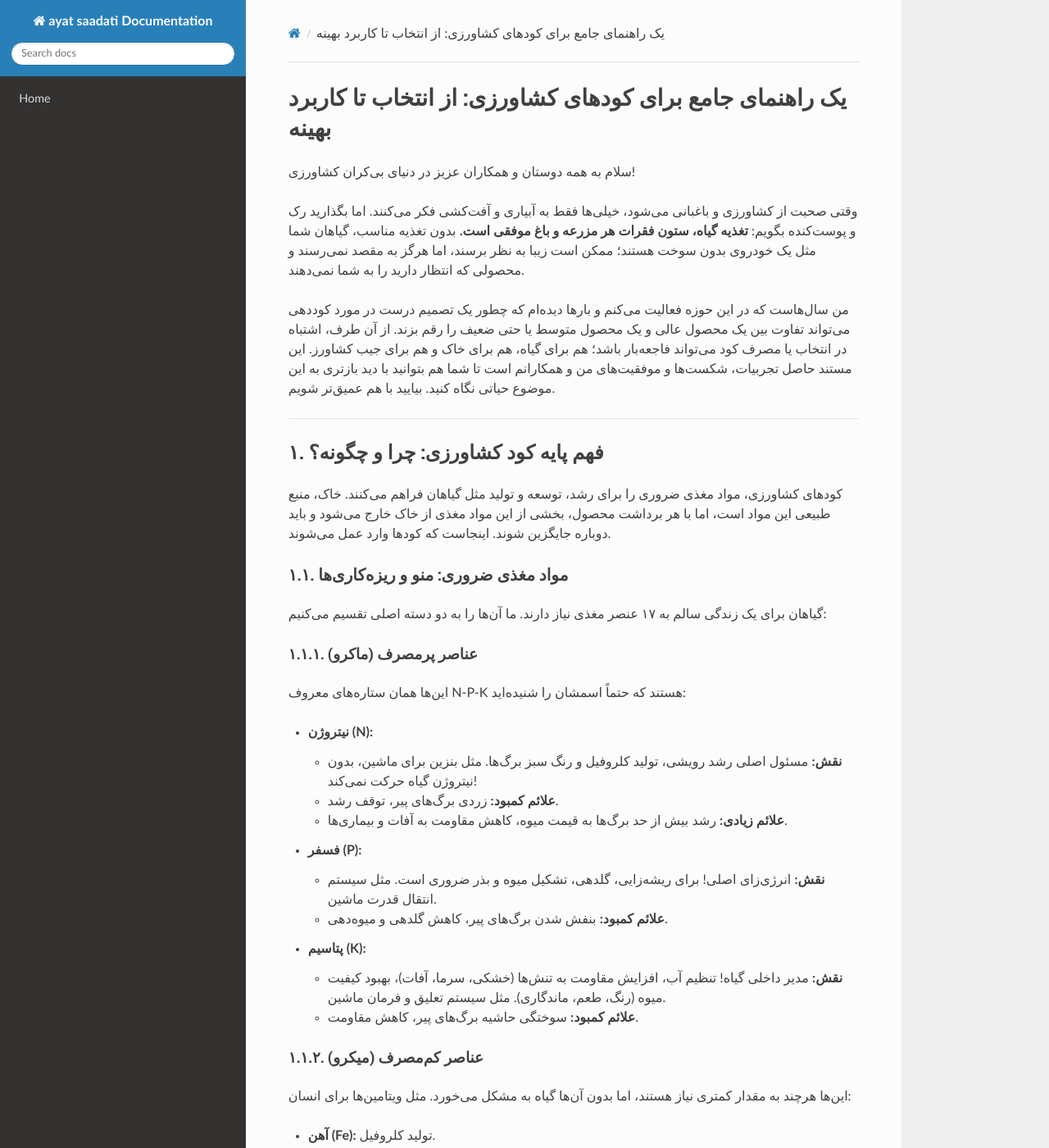
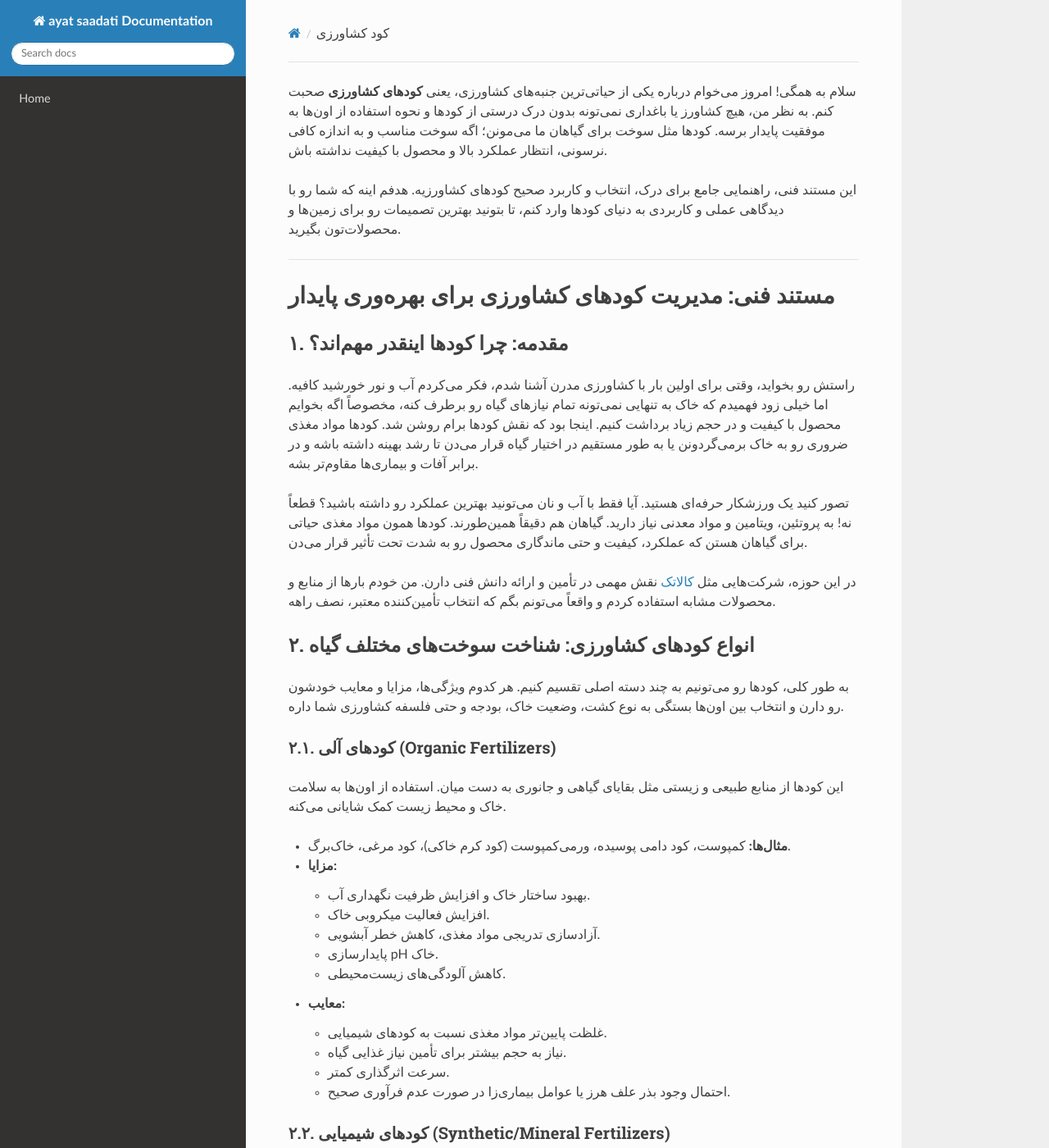
Before and after one commit to sahandsahabi553-prog/terraform-google-semantic-docs, an MkDocs documentation site: the page built from docs/کود-کشاورزی.md, in a window 1280 px wide and 1400 px high. Shown: the whole window at 82% size. Built offline with MkDocs 1.6.1, drawn with Linux system fonts in a browser that asks for light colours; nearby versions of some CDN libraries; some of the changed text lies outside the part shown.

Commit message:
Doc: کود کشاورزی

````diff
--- a/docs/کود-کشاورزی.md
+++ b/docs/کود-کشاورزی.md
@@ -1,115 +1,168 @@
-# یک راهنمای جامع برای کودهای کشاورزی: از انتخاب تا کاربرد بهینه
+سلام به همگی! امروز می‌خوام درباره یکی از حیاتی‌ترین جنبه‌های کشاورزی، یعنی **کودهای کشاورزی** صحبت کنم. به نظر من، هیچ کشاورز یا باغداری نمی‌تونه بدون درک درستی از کودها و نحوه استفاده از اون‌ها به موفقیت پایدار برسه. کودها مثل سوخت برای گیاهان ما می‌مونن؛ اگه سوخت مناسب و به اندازه کافی نرسونی، انتظار عملکرد بالا و محصول با کیفیت نداشته باش.
 
-سلام به همه دوستان و همکاران عزیز در دنیای بی‌کران کشاورزی!
-
-وقتی صحبت از کشاورزی و باغبانی می‌شود، خیلی‌ها فقط به آبیاری و آفت‌کشی فکر می‌کنند. اما بگذارید رک و پوست‌کنده بگویم: **تغذیه گیاه، ستون فقرات هر مزرعه و باغ موفقی است.** بدون تغذیه مناسب، گیاهان شما مثل یک خودروی بدون سوخت هستند؛ ممکن است زیبا به نظر برسند، اما هرگز به مقصد نمی‌رسند و محصولی که انتظار دارید را به شما نمی‌دهند.
-
-من سال‌هاست که در این حوزه فعالیت می‌کنم و بارها دیده‌ام که چطور یک تصمیم درست در مورد کوددهی می‌تواند تفاوت بین یک محصول عالی و یک محصول متوسط یا حتی ضعیف را رقم بزند. از آن طرف، اشتباه در انتخاب یا مصرف کود می‌تواند فاجعه‌بار باشد؛ هم برای گیاه، هم برای خاک و هم برای جیب کشاورز. این مستند حاصل تجربیات، شکست‌ها و موفقیت‌های من و همکارانم است تا شما هم بتوانید با دید بازتری به این موضوع حیاتی نگاه کنید. بیایید با هم عمیق‌تر شویم.
+این مستند فنی، راهنمایی جامع برای درک، انتخاب و کاربرد صحیح کودهای کشاورزیه. هدفم اینه که شما رو با دیدگاهی عملی و کاربردی به دنیای کودها وارد کنم، تا بتونید بهترین تصمیمات رو برای زمین‌ها و محصولات‌تون بگیرید.
 
 ---
 
-## ۱. فهم پایه کود کشاورزی: چرا و چگونه؟
+# مستند فنی: مدیریت کودهای کشاورزی برای بهره‌وری پایدار
 
-کودهای کشاورزی، مواد مغذی ضروری را برای رشد، توسعه و تولید مثل گیاهان فراهم می‌کنند. خاک، منبع طبیعی این مواد است، اما با هر برداشت محصول، بخشی از این مواد مغذی از خاک خارج می‌شود و باید دوباره جایگزین شوند. اینجاست که کودها وارد عمل می‌شوند.
+## ۱. مقدمه: چرا کودها اینقدر مهم‌اند؟
 
-### ۱.۱. مواد مغذی ضروری: منو و ریزه‌کاری‌ها
+راستش رو بخواید، وقتی برای اولین بار با کشاورزی مدرن آشنا شدم، فکر می‌کردم آب و نور خورشید کافیه. اما خیلی زود فهمیدم که خاک به تنهایی نمی‌تونه تمام نیازهای گیاه رو برطرف کنه، مخصوصاً اگه بخوایم محصول با کیفیت و در حجم زیاد برداشت کنیم. اینجا بود که نقش کودها برام روشن شد. کودها مواد مغذی ضروری رو به خاک برمی‌گردونن یا به طور مستقیم در اختیار گیاه قرار می‌دن تا رشد بهینه داشته باشه و در برابر آفات و بیماری‌ها مقاوم‌تر بشه.
 
-گیاهان برای یک زندگی سالم به ۱۷ عنصر مغذی نیاز دارند. ما آن‌ها را به دو دسته اصلی تقسیم می‌کنیم:
+تصور کنید یک ورزشکار حرفه‌ای هستید. آیا فقط با آب و نان می‌تونید بهترین عملکرد رو داشته باشید؟ قطعاً نه! به پروتئین، ویتامین و مواد معدنی نیاز دارید. گیاهان هم دقیقاً همین‌طورند. کودها همون مواد مغذی حیاتی برای گیاهان هستن که عملکرد، کیفیت و حتی ماندگاری محصول رو به شدت تحت تأثیر قرار می‌دن.
 
-#### ۱.۱.۱. عناصر پرمصرف (ماکرو)
+در این حوزه، شرکت‌هایی مثل [کالاتک](https://kalatakco.com/) نقش مهمی در تأمین و ارائه دانش فنی دارن. من خودم بارها از منابع و محصولات مشابه استفاده کردم و واقعاً می‌تونم بگم که انتخاب تأمین‌کننده معتبر، نصف راهه.
 
-این‌ها همان ستاره‌های معروف N-P-K هستند که حتماً اسمشان را شنیده‌اید:
+## ۲. انواع کودهای کشاورزی: شناخت سوخت‌های مختلف گیاه
 
-*   **نیتروژن (N):**
-    *   **نقش:** مسئول اصلی رشد رویشی، تولید کلروفیل و رنگ سبز برگ‌ها. مثل بنزین برای ماشین، بدون نیتروژن گیاه حرکت نمی‌کند!
-    *   **علائم کمبود:** زردی برگ‌های پیر، توقف رشد.
-    *   **علائم زیادی:** رشد بیش از حد برگ‌ها به قیمت میوه، کاهش مقاومت به آفات و بیماری‌ها.
-*   **فسفر (P):**
-    *   **نقش:** انرژی‌زای اصلی! برای ریشه‌زایی، گلدهی، تشکیل میوه و بذر ضروری است. مثل سیستم انتقال قدرت ماشین.
-    *   **علائم کمبود:** بنفش شدن برگ‌های پیر، کاهش گلدهی و میوه‌دهی.
-*   **پتاسیم (K):**
-    *   **نقش:** مدیر داخلی گیاه! تنظیم آب، افزایش مقاومت به تنش‌ها (خشکی، سرما، آفات)، بهبود کیفیت میوه (رنگ، طعم، ماندگاری). مثل سیستم تعلیق و فرمان ماشین.
-    *   **علائم کمبود:** سوختگی حاشیه برگ‌های پیر، کاهش مقاومت.
+به طور کلی، کودها رو می‌تونیم به چند دسته اصلی تقسیم کنیم. هر کدوم ویژگی‌ها، مزایا و معایب خودشون رو دارن و انتخاب بین اون‌ها بستگی به نوع کشت، وضعیت خاک، بودجه و حتی فلسفه کشاورزی شما داره.
 
-#### ۱.۱.۲. عناصر کم‌مصرف (میکرو)
+### ۲.۱. کودهای آلی (Organic Fertilizers)
 
-این‌ها هرچند به مقدار کمتری نیاز هستند، اما بدون آن‌ها گیاه به مشکل می‌خورد. مثل ویتامین‌ها برای انسان:
+این کودها از منابع طبیعی و زیستی مثل بقایای گیاهی و جانوری به دست میان. استفاده از اون‌ها به سلامت خاک و محیط زیست کمک شایانی می‌کنه.
 
-*   **آهن (Fe):** تولید کلروفیل.
-*   **روی (Zn):** رشد و تولید هورمون‌ها.
-*   **منگنز (Mn):** فتوسنتز و تنفس.
-*   **بور (B):** گرده‌افشانی و تشکیل میوه.
-*   **مس (Cu):** فتوسنتز و متابولیسم.
-*   **مولیبدن (Mo):** تثبیت نیتروژن.
-*   **کلر (Cl):** تنظیم آب.
+*   **مثال‌ها:** کمپوست، کود دامی پوسیده، ورمی‌کمپوست (کود کرم خاکی)، کود مرغی، خاک‌برگ.
+*   **مزایا:**
+    *   بهبود ساختار خاک و افزایش ظرفیت نگهداری آب.
+    *   افزایش فعالیت میکروبی خاک.
+    *   آزادسازی تدریجی مواد مغذی، کاهش خطر آبشویی.
+    *   پایدارسازی pH خاک.
+    *   کاهش آلودگی‌های زیست‌محیطی.
+*   **معایب:**
+    *   غلظت پایین‌تر مواد مغذی نسبت به کودهای شیمیایی.
+    *   نیاز به حجم بیشتر برای تأمین نیاز غذایی گیاه.
+    *   سرعت اثرگذاری کمتر.
+    *   احتمال وجود بذر علف هرز یا عوامل بیماری‌زا در صورت عدم فرآوری صحیح.
 
-### ۱.۲. کودهای آلی در برابر شیمیایی: جدال سنتی یا همزیستی مسالمت‌آمیز؟
+### ۲.۲. کودهای شیمیایی (Synthetic/Mineral Fertilizers)
 
-این بحث همیشه داغ است. واقعیت این است که هر دو نوع جایگاه خود را دارند و انتخاب آن‌ها بستگی به هدف، شرایط خاک و فلسفه کشاورزی شما دارد.
+این کودها به صورت صنعتی تولید می‌شن و غلظت بالایی از یک یا چند عنصر غذایی خاص رو دارن.
 
-| ویژگی            | کودهای آلی (مانند کمپوست، کود حیوانی، ورمی‌کمپوست)                                     | کودهای شیمیایی (مانند اوره، DAP، سولفات پتاسیم)                                        |
-| :--------------- | :------------------------------------------------------------------------------------- | :------------------------------------------------------------------------------------- |
-| **منبع**         | بقایای گیاهی و جانوری                                                                  | فرآیندهای صنعتی و معدنی                                                               |
-| **سرعت آزادسازی** | کند و تدریجی، بهبود ساختار خاک در بلندمدت                                              | سریع و قابل دسترس گیاه، نتایج فوری                                                     |
-| **اثر بر خاک**    | بهبود ساختار خاک، افزایش فعالیت میکروبی، افزایش ظرفیت نگهداری آب، غنی‌سازی با هوموس | تأثیر مستقیم بر pH خاک (برخی اسیدی، برخی قلیایی)، در صورت مصرف بی‌رویه کاهش فعالیت میکروبی |
-| **محتوای غذایی**  | معمولاً غلظت پایین‌تر، حاوی تمامی عناصر کم‌مصرف و پرمصرف به صورت طبیعی                | غلظت بالا، فرموله شده برای تأمین عناصر خاص (N-P-K مشخص)                               |
-| **هزینه**         | بسته به نوع ممکن است در ابتدا بیشتر باشد، اما در بلندمدت به صرفه است                 | معمولاً در کوتاه‌مدت ارزان‌تر                                                          |
-| **دوستدار محیط زیست** | بسیار دوستدار محیط زیست                                                                | در صورت مصرف بی‌رویه می‌تواند باعث آلودگی آب و خاک شود                                 |
-| **مثال‌ها**       | کود گاوی، مرغی، کمپوست، ورمی‌کمپوست، کود سبز                                           | اوره، سوپرفسفات، سولفات پتاسیم، NPKهای مختلف                                          |
+*   **مثال‌ها:**
+    *   **کودهای NPK:** حاوی نیتروژن (N)، فسفر (P) و پتاسیم (K) با نسبت‌های مختلف (مثلاً ۲۰-۲۰-۲۰ یا ۱۰-۵۲-۱۰).
+    *   **کودهای تک‌عنصره:** اوره (فقط نیتروژن)، سوپرفسفات (فقط فسفر)، سولفات پتاسیم (فقط پتاسیم).
+    *   **ریزمغذی‌ها (Micronutrients):** آهن، روی، منگنز، مس، بور، مولیبدن.
+*   **مزایا:**
+    *   غلظت بالای مواد مغذی و نیاز به حجم کمتر.
+    *   سرعت اثرگذاری بالا و قابلیت کنترل دقیق.
+    *   فرمولاسیون‌های متنوع برای نیازهای خاص گیاه و خاک.
+    *   سهولت در انبارداری و کاربرد (معمولاً).
+*   **معایب:**
+    *   استفاده بی‌رویه می‌تونه به خاک آسیب بزنه و تعادل میکروبی رو به هم بزنه.
+    *   خطر آبشویی و آلودگی منابع آب زیرزمینی.
+    *   افزایش شوری خاک در بلندمدت.
+    *   هزینه نسبتاً بالا (در برخی موارد).
 
-**نظر من؟** یک کشاورزی پایدار و موفق، ترکیبی از هر دو را به کار می‌گیرد. کودهای آلی برای سلامت بلندمدت خاک و کودهای شیمیایی برای تأمین سریع و دقیق نیازهای گیاه در فازهای حساس رشد.
+### ۲.۳. کودهای زیستی (Biofertilizers)
 
----
+این کودها حاوی میکروارگانیسم‌های زنده‌ای هستن که با فعالیت خودشون به افزایش حاصلخیزی خاک و تأمین مواد غذایی گیاه کمک می‌کنن. این‌ها رو من شخصاً خیلی دوست دارم، چون یه جورایی دارن به طبیعت کمک می‌کنن که کار خودش رو بهتر انجام بده.
 
-## ۲. انتخاب کود مناسب: یک تصمیم حیاتی
+*   **مثال‌ها:** کودهای حاوی باکتری‌های تثبیت‌کننده نیتروژن (مثل ریزوبیوم)، باکتری‌های حل‌کننده فسفات، قارچ‌های میکوریز.
+*   **مزایا:**
+    *   افزایش دسترس‌پذیری مواد مغذی در خاک.
+    *   بهبود جذب آب و مواد مغذی توسط ریشه.
+    *   افزایش مقاومت گیاه در برابر تنش‌ها.
+    *   کاهش نیاز به کودهای شیمیایی.
+    *   سازگار با محیط زیست.
+*   **معایب:**
+    *   حساسیت به شرایط محیطی (دما، رطوبت).
+    *   نیاز به شرایط نگهداری خاص.
+    *   سرعت اثرگذاری ممکن است کمتر از کودهای شیمیایی باشد.
 
-انتخاب کود مناسب، مثل انتخاب یک داروی دقیق برای یک بیماری خاص است. نمی‌شود سرسری گرفت.
+## ۳. انتخاب و آماده‌سازی: پایه و اساس یک کوددهی موفق
 
-### ۲.۱. مرحله ۱: آزمایش خاک - کلید طلایی!
+به نظر من، مهم‌ترین گام قبل از هر نوع کوددهی، **شناخت دقیق خاک و نیاز گیاه** هست. بدون این شناخت، هر کاری مثل تیر در تاریکی انداختنه.
 
-این مهم‌ترین قدم است، و متأسفانه خیلی‌ها از آن غافل می‌شوند. من خودم بارها شاهد بوده‌ام که کشاورزان بدون آزمایش خاک، اقدام به کوددهی کرده‌اند و نه تنها نتیجه نگرفته‌اند، بلکه به خاک و گیاهانشان آسیب هم زده‌اند.
+### ۳.۱. آزمایش خاک (Soil Testing): اولین و مهم‌ترین گام
 
-*   **چرا آزمایش خاک؟**
-    *   دقیقاً می‌فهمید چه عناصری در خاک کم یا زیاد است.
-    *   pH خاک را مشخص می‌کند (اسیدی، خنثی، قلیایی) که برای جذب مواد مغذی حیاتی است.
-    *   میزان مواد آلی خاک را نشان می‌دهد.
-    *   از کوددهی بی‌مورد و هزینه‌های اضافی جلوگیری می‌کند.
-*   **چگونه؟**
-    *   نمونه‌برداری صحیح: از نقاط مختلف مزرعه و از عمق‌های مختلف (بسته به نوع گیاه و ریشه‌زایی) نمونه بگیرید.
-    *   ارسال به آزمایشگاه معتبر: آزمایشگاه‌های کشاورزی نتایج دقیق و توصیه‌های کوددهی می‌دهند.
-    *   **نکته:** شرکت‌هایی مثل [کالاتک](https://kalatakco.com/) می‌توانند در این زمینه به شما مشاوره و راهنمایی‌های لازم را ارائه دهند.
+من همیشه تأکید می‌کنم که آزمایش خاک مثل چکاپ سالیانه بدنه. بدون اون، شما نمی‌دونید خاک‌تون چه کمبودهایی داره یا حتی چه چیزی بیش از حد داره. یک آزمایش خاک جامع، اطلاعات کلیدی زیر رو به شما می‌ده:
 
-### ۲.۲. مرحله ۲: نیازهای گیاه - هر گیاهی قصه خودش را دارد
+*   **pH خاک:** اسیدی یا قلیایی بودن خاک که بر جذب مواد مغذی تأثیر مستقیم داره.
+*   **مواد آلی:** نشان‌دهنده سلامت کلی خاک.
+*   **عناصر ماکرو (N, P, K):** میزان نیتروژن، فسفر و پتاسیم قابل دسترس.
+*   **عناصر میکرو (Fe, Zn, Mn, Cu, B, Mo):** میزان ریزمغذی‌ها.
+*   **شوری خاک (EC):** میزان نمک‌های محلول که در مقادیر بالا به گیاه آسیب می‌زنه.
 
-هر گیاهی در هر مرحله از رشد، نیازهای متفاوتی دارد:
+بر اساس نتایج آزمایش خاک، می‌تونید یک برنامه کودی دقیق و هدفمند طراحی کنید.
 
-*   **فاز رویشی (رشد برگ و ساقه):** نیاز بیشتر به نیتروژن (N).
-*   **فاز گلدهی و ریشه‌زایی:** نیاز بیشتر به فسفر (P).
-*   **فاز میوه‌دهی و دانه‌بندی:** نیاز بیشتر به پتاسیم (K).
+### ۳.۲. طراحی برنامه کودی (Fertilization Plan)
 
-مثلاً، یک گیاه سبزیجات برگی مثل کاهو یا اسفناج، در طول دوره رشد، به نیتروژن بیشتری نیاز دارد، در حالی که گوجه‌فرنگی در زمان میوه‌دهی به پتاسیم و فسفر بیشتری احتیاج دارد.
+این بخش واقعاً فنی و مهم هست. یک برنامه کودی خوب باید موارد زیر رو در نظر بگیره:
 
-### ۲.۳. مرحله ۳: شرایط محیطی - زمین بازی شما
+*   **نتایج آزمایش خاک:** مهم‌ترین فاکتور.
+*   **نوع محصول:** نیازهای غذایی گندم با گوجه‌فرنگی یا درخت پسته کاملاً متفاوته.
+*   **مرحله رشد گیاه:** نیازهای غذایی گیاه در مرحله رویشی، گلدهی و میوه‌دهی فرق می‌کنه.
+*   **روش کوددهی:** آیا کود رو به صورت خاکی می‌دید، محلول‌پاشی می‌کنید یا با آب آبیاری؟
+*   **شرایط آب و هوایی:** دما، بارندگی و نور خورشید.
 
-*   **نوع خاک:** خاک‌های شنی مواد مغذی را سریع‌تر از دست می‌دهند، در حالی که خاک‌های رسی می‌توانند آن‌ها را بهتر نگه دارند.
-*   **آب و هوا:** بارندگی زیاد می‌تواند باعث شسته شدن نیتروژن شود. دمای پایین ممکن است جذب فسفر را مختل کند.
-*   **آبیاری:** در سیستم‌های آبیاری قطره‌ای، می‌توان کوددهی را دقیق‌تر و کارآمدتر انجام داد (کودآبیاری).
+**مثال فرضی برای یک برنامه کودی ساده (Pseudocode/JSON-like):**
 
----
+```json
+{
+  "نام_کشت": "گوجه_فرنگی",
+  "منطقه": "مرکزی_ایران",
+  "نتایج_آزمایش_خاک": {
+    "pH": 7.2,
+    "نیتروژن_کل": "متوسط",
+    "فسفر_قابل_استفاده": "کم",
+    "پتاسیم_قابل_استفاده": "کافی",
+    "آهن": "کمبود_متوسط"
+  },
+  "مراحل_کوددهی": [
+    {
+      "مرحله": "قبل_کاشت",
+      "توضیحات": "تقویت پایه خاک",
+      "کود_پیشنهادی": [
+        {"نوع": "کود_دامی_پوسیده", "مقدار": "۲۰_تن_در_هکتار"},
+        {"نوع": "سوپرفسفات_تریپل", "مقدار": "۱۵۰_کیلوگرم_در_هکتار"}
+      ]
+    },
+    {
+      "مرحله": "رشد_رویشی_(۴_برگی)",
+      "توضیحات": "افزایش رشد سبزینه",
+      "کود_پیشنهادی": [
+        {"نوع": "اوره", "مقدار": "۵۰_کیلوگرم_در_هکتار", "روش": "پای_بوته"},
+        {"نوع": "۲۰-۲۰-۲۰", "مقدار": "۵_کیلوگرم_در_هکتار", "روش": "کود_آبیاری"}
+      ]
+    },
+    {
+      "مرحله": "گلدهی_و_میوه_دهی",
+      "توضیحات": "حمایت از تشکیل گل و میوه",
+      "کود_پیشنهادی": [
+        {"نوع": "۱۰-۵۲-۱۰", "مقدار": "۵_کیلوگرم_در_هکتار", "روش": "کود_آبیاری"},
+        {"نوع": "سولفات_پتاسیم", "مقدار": "۱۰۰_کیلوگرم_در_هکتار", "روش": "پای_بوته"},
+        {"نوع": "کود_آهن_کلاته", "مقدار": "۲_کیلوگرم_در_هکتار", "روش": "محلول_پاشی"}
+      ]
+    }
+  ]
+}
+```
 
-## ۳. روش‌های کاربرد کود: هنر و علم
+### ۳.۳. آماده‌سازی کود (Fertilizer Preparation)
 
-کوددهی فقط ریختن کود روی زمین نیست؛ یک فرآیند مهندسی‌شده است که باید با دقت انجام شود.
+برخی کودها نیاز به آماده‌سازی قبل از مصرف دارن:
 
-### ۳.۱. پخش سطحی (Broadcasting)
+*   **رقیق‌سازی:** بسیاری از کودهای مایع یا پودری که برای محلول‌پاشی یا کودآبیاری استفاده می‌شن، باید با آب رقیق بشن.
+*   **مخلوط‌سازی:** گاهی اوقات نیاز به مخلوط کردن چند نوع کود با هم هست. حتماً از سازگاری کودها با یکدیگر مطمئن بشید. (اینجا "سازگاری" یک نکته کلیدیه!)
+*   **حل کردن:** کودهای پودری باید کاملاً در آب حل بشن تا از گرفتگی نازل‌ها یا عدم جذب یکنواخت جلوگیری بشه.
 
-*   **توضیح:** کود به صورت یکنواخت روی سطح خاک پخش می‌شود.
-*   **کاربرد:** معمولاً برای کودهای آلی (مانند کمپوست) یا کودهای شیمیایی گرانوله قبل از شخم و آماده‌سازی زمین.
-*   **مزایا:** سادگی.
-*   **معایب:** هدررفت بالا، دسترسی کمتر گیاه به کود در مراحل اولیه.
+## ۴. نحوه استفاده و کاربرد: تکنیک‌های بهینه کوددهی
 
-### ۳.۲. نواری (Banding)
+انتخاب روش صحیح کوددهی به اندازه انتخاب کود مناسب اهمیت داره. من همیشه می‌گم، حتی بهترین کود دنیا هم اگه درست به دست گیاه نرسه، فایده‌ای نداره.
 
-*   **توضیح:** کود در نوارهایی در کنار ردیف‌های کاشت یا در عمق مشخصی از خاک قرار داده می‌شود.
-*   **کاربرد:** برای گیاهانی که نیازهای غذایی خاصی در ابتدای رشد دارند.
-*   **مزایا:** کاهش هدر
+### ۴.۱. کوددهی پایه (Basal Application)
+
+این روش شامل اضافه کردن کود به خاک قبل از کاشت یا همزمان با کاشت هست. هدف، تأمین مواد غذایی اولیه برای استقرار و رشد اولیه گیاه.
+
+*   **مثال:** پخش کود دامی یا کودهای فسفره و پتاسه در زمان آماده‌سازی زمین و قبل از شخم.
+
+### ۴.۲. کوددهی سرک (Top Dressing)
+
+در این روش، کود در طول فصل رشد و در کنار یا بین بوته‌ها به خاک اضافه می‌شه. این روش برای تأمین نیازهای غذایی گیاه در مراحل مختلف رشد مناسبه.
+
+*   **مثال:** اضافه کردن اوره به صورت نواری در کنار ردیف‌های گندم در مرحله پنجه‌زنی.
+
+### ۴.۳. کود آبیاری (Fertigation)
+
+یکی از کارآمدترین روش‌ها، به خصوص در سیستم‌های آبیاری تحت فشار. کود محلول در آب آبیاری وارد
````
